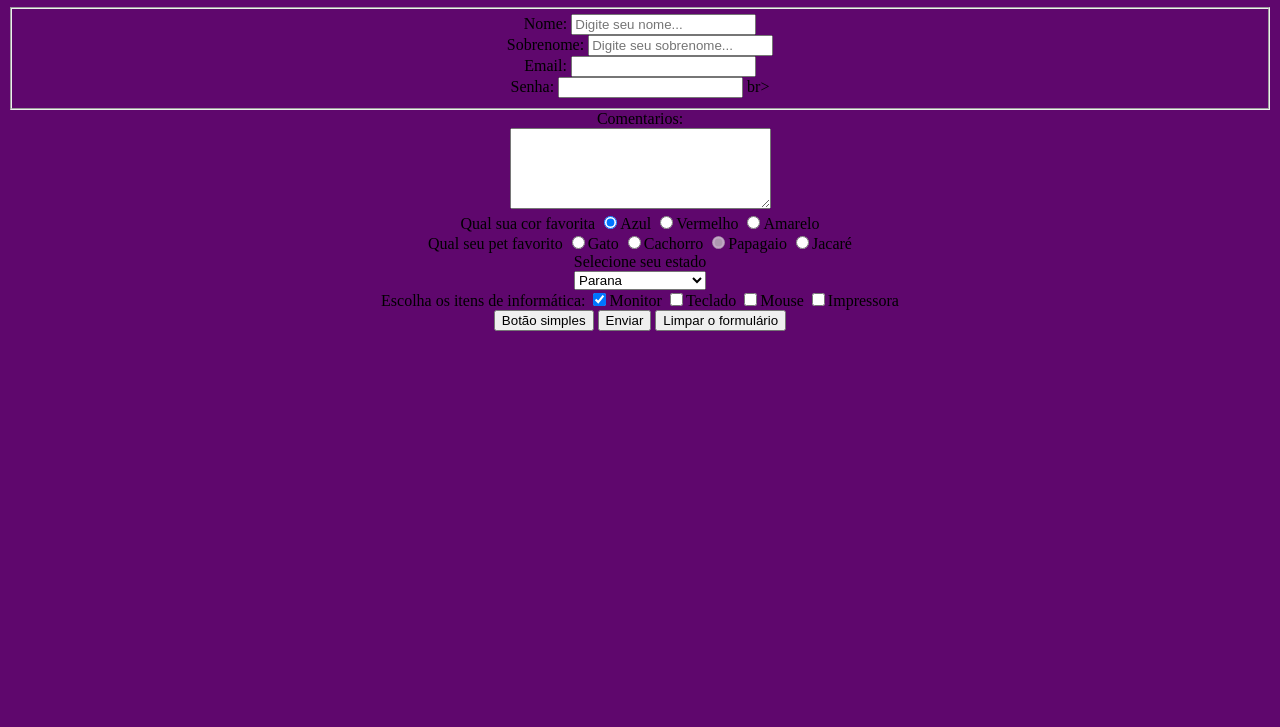
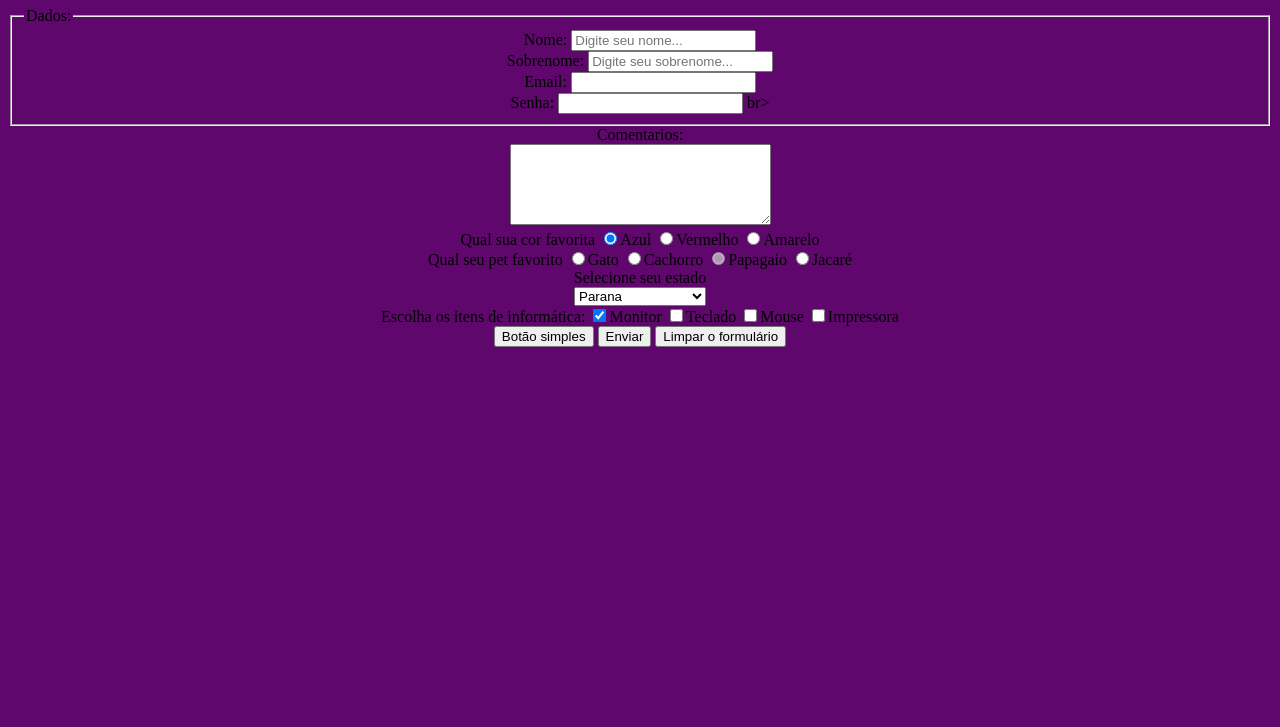
Before and after one commit to Schmitt28/Semana3, a plain HTML site: page index.html in a window 1280 px wide. Shown: the part 73-800 px from the top of the page. Drawn offline with Linux system fonts and the light colour scheme.

Commit message:
terceiro

```diff
--- a/index.html
+++ b/index.html
@@ -15,6 +15,7 @@
     <center><h1 style="color: darkorange ;">Cadastro de Alunos</h1>
     <form>
     <fieldset>
+        <legend>Dados:</legend>
         <label for="nome">Nome:</label>
         <input type="text" nome="nome" id="nome" placeholder="Digite seu nome...">
         <br>
```
